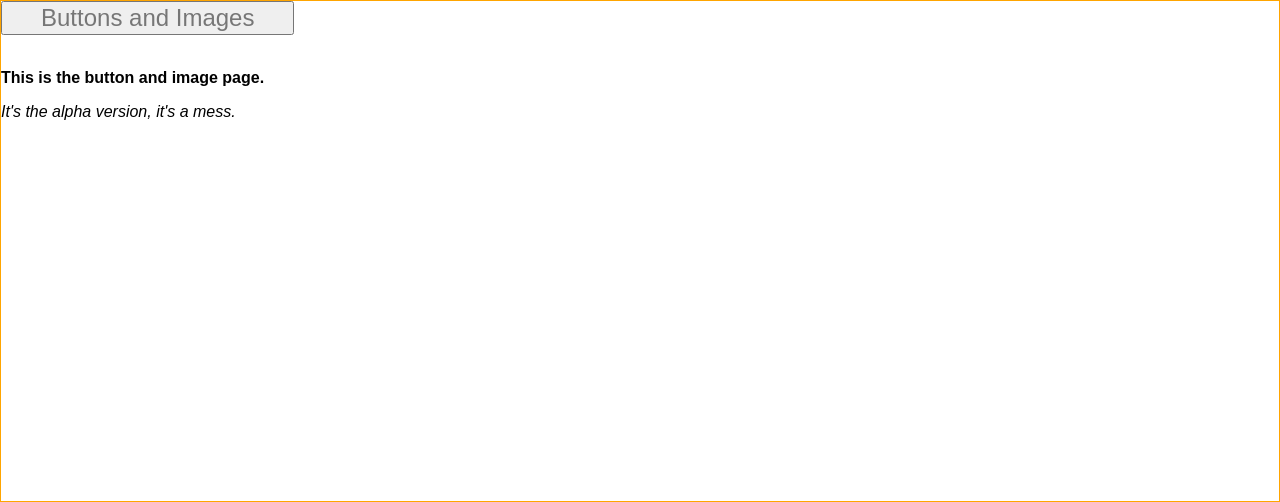
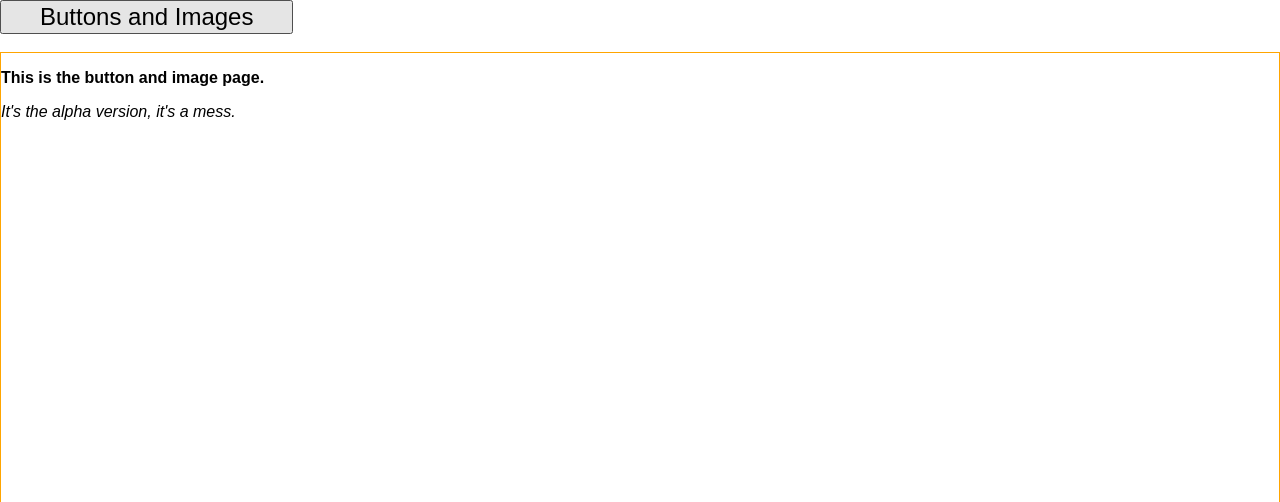
Before and after one commit to JoshMayBalGitHub/jombwebsite, a plain HTML site: page index.html in a window 1280 px wide. Shown: the top 502 px of the page. Drawn offline with Linux system fonts and the light colour scheme.

Commit message:
button change 9.0

```diff
--- a/index.html
+++ b/index.html
@@ -27,11 +27,13 @@
 <body>
     <!--The div id ABS is the text part where you ask faq and i answer them,
     this part is the down below part so yeah. -->
-    <div id=NP1>
+    <div id="NP1B">
         <button type="button" onclick="NP1J()">
             <span class="NP1B">Buttons and Images</span>
         </button>
         <br> <br>
+    </div>
+    <div id=NP1>
         <p><b>This is the button and image page.</b></p>
         <p><i>It's the alpha version, it's a mess.</i></p>
     </div>
--- a/style.css
+++ b/style.css
@@ -57,7 +57,7 @@ button .NP1B {
     margin-top: 15px;
     opacity: 0.5;
     font-size: x-large;
-    padding: 1000px 32px;
+    padding: 15px 32px;
     text-align: center;
 }
 
```
